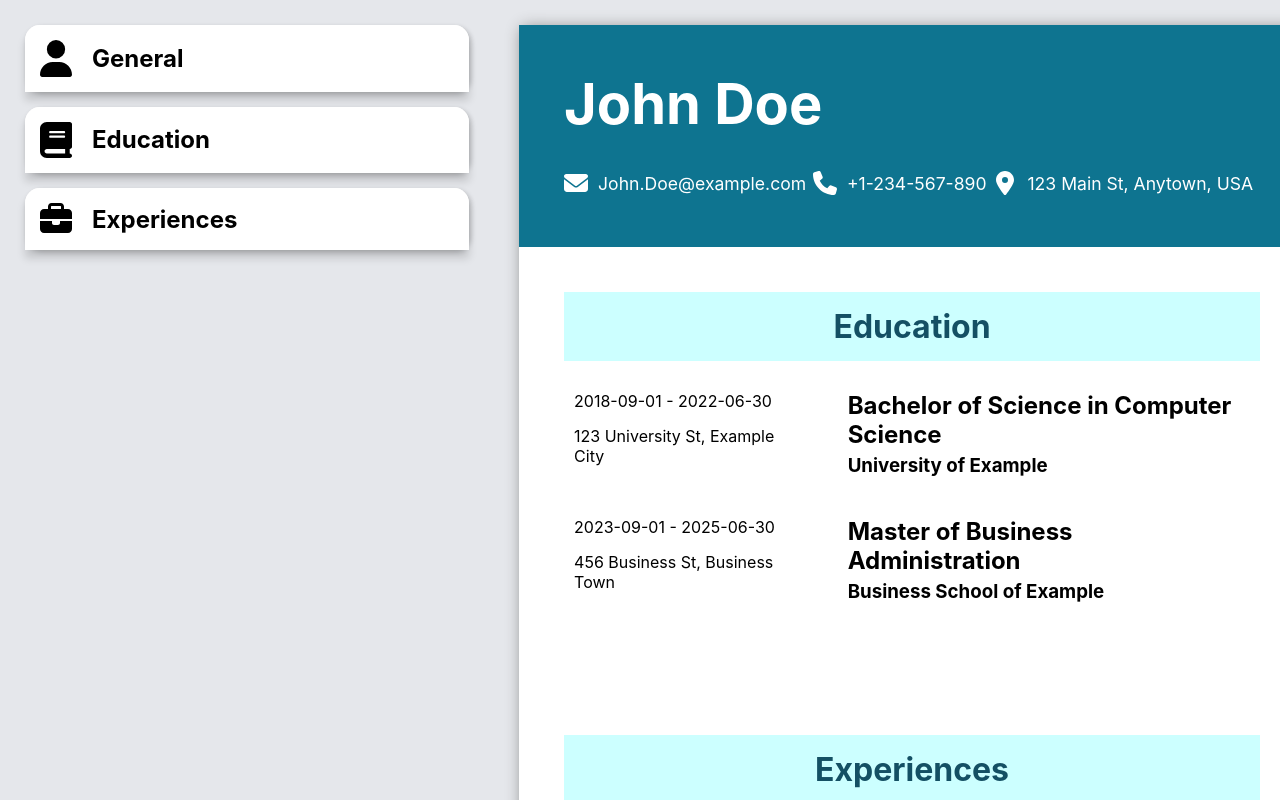
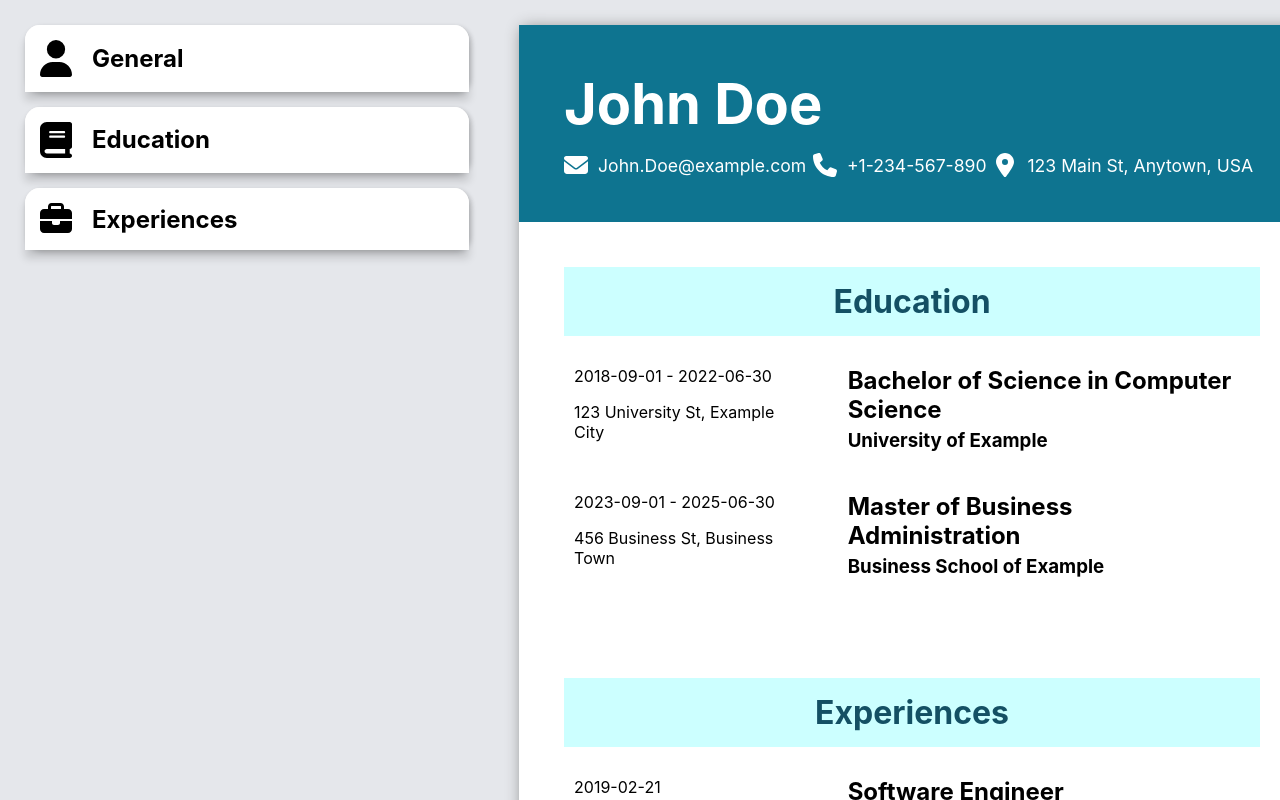
Before and after one commit to Tree-Ro/cv-application, a React (Vite) app: page / in a window 1280 px wide. Shown: the top 800 px of the page. Built offline with nearby package versions, Linux system fonts and the light colour scheme.

Commit message:
minor style changes

```diff
--- a/src/styles/resumeStyles.css
+++ b/src/styles/resumeStyles.css
@@ -1,6 +1,6 @@
 .resume-wrapper {
   display: grid;
-  grid-template-rows: 1fr 2fr 2fr;
+  grid-template-rows: max-content max-content 1fr;
 
   width: 100%;
   height: minmax(max-content, 1400px);
```
